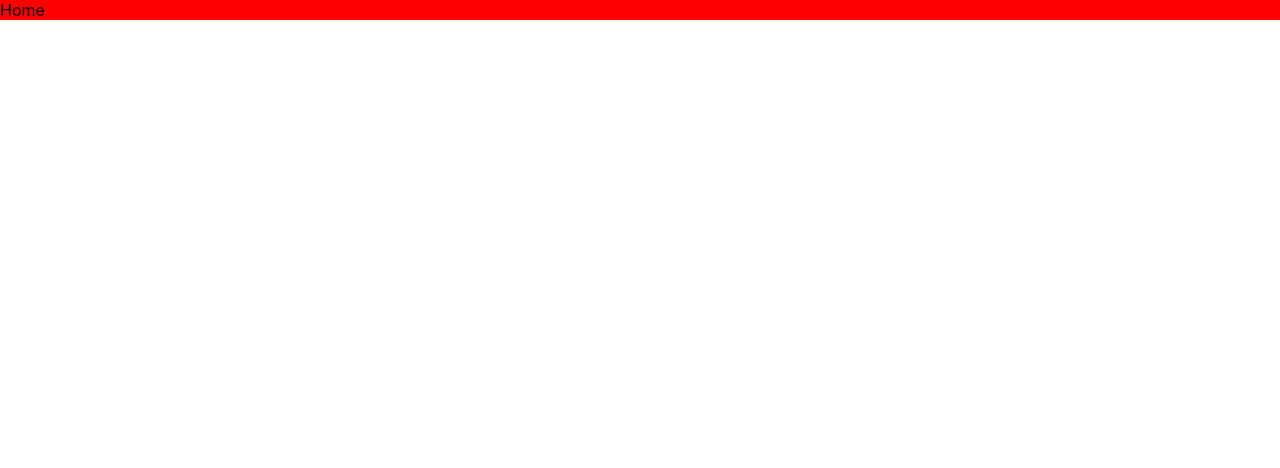
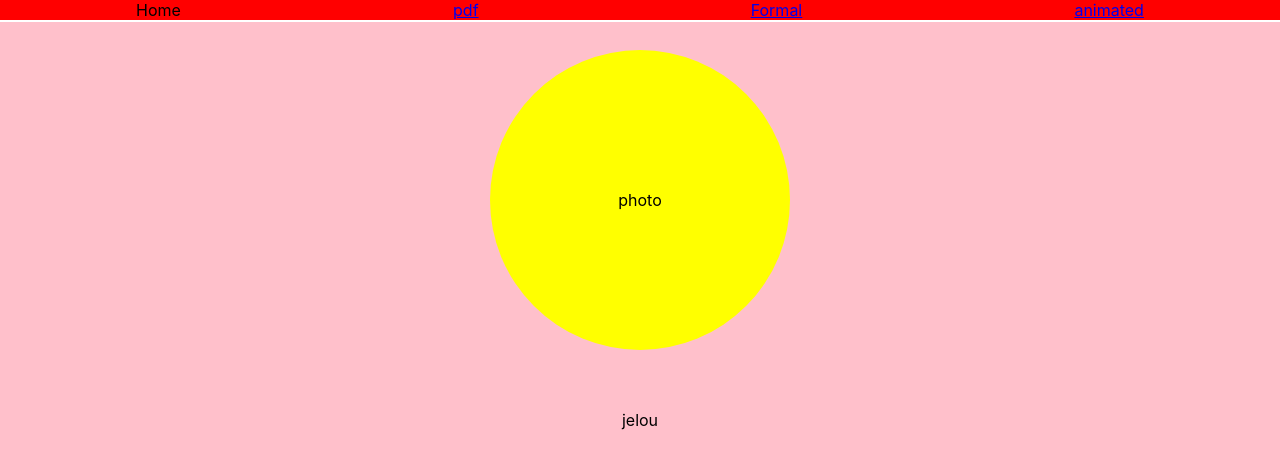
Before and after one commit to ulldecorb/cv-react, a React (Create React App) app in the folder cv/: page / in a window 1280 px wide. Shown: the top 468 px of the page. Built offline with nearby package versions, Linux system fonts and the light colour scheme; the HTML template or start-up script is replaced by a standard one.

Commit message:
Create html on home component

```diff
--- a/cv/src/components/home/home.css
+++ b/cv/src/components/home/home.css
@@ -1,4 +1,49 @@
-div {
+.home {
+  width: 100vw;
+  height: 100vh;
   background-color: red;
 }
+
+.home__navbar {
+  display: -webkit-box;
+  display: -ms-flexbox;
+  display: flex;
+  -ms-flex-pack: distribute;
+      justify-content: space-around;
+  outline: 2px solid white;
+}
+
+.home__profile-box {
+  height: 100%;
+  width: 100%;
+  background-color: pink;
+  display: -webkit-box;
+  display: -ms-flexbox;
+  display: flex;
+  -webkit-box-pack: center;
+      -ms-flex-pack: center;
+          justify-content: center;
+  -webkit-box-align: center;
+      -ms-flex-align: center;
+          align-items: center;
+}
+
+.profile-box__image {
+  height: 300px;
+  width: 300px;
+  border-radius: 50%;
+  background-color: yellow;
+  display: -webkit-box;
+  display: -ms-flexbox;
+  display: flex;
+  -webkit-box-pack: center;
+      -ms-flex-pack: center;
+          justify-content: center;
+  -webkit-box-align: center;
+      -ms-flex-align: center;
+          align-items: center;
+  position: absolute;
+  top: calc((100% / 4) - 150px);
+  left: calc((100% / 2) - 150px);
+}
 /*# sourceMappingURL=home.css.map */
--- a/cv/src/components/home/home.scss
+++ b/cv/src/components/home/home.scss
@@ -1,3 +1,39 @@
-div {
+.home {
+    width: 100vw;
+    height: 100vh;
     background-color: red;
+
+    &__navbar {
+        display: flex;
+        justify-content: space-around;
+        outline: 2px solid white;;
+    }
+
+    &__profile-box {
+
+        height: 100%;
+        width: 100%;
+        background-color: pink;
+
+        display: flex;
+        justify-content: center;
+        align-items: center;
+    }
 }
+
+.profile-box {
+    &__image {
+        height: 300px;
+        width: 300px;
+        border-radius: 50%;
+        background-color: yellow;
+
+        display: flex;
+        justify-content: center;
+        align-items: center;
+
+        position: absolute;
+        top: calc((100% / 4) - 150px);
+        left: calc((100% / 2) - 150px);
+    }
+}
--- a/cv/src/components/home/index.jsx
+++ b/cv/src/components/home/index.jsx
@@ -1,9 +1,31 @@
 import React from 'react';
+import { Link } from 'react-router-dom';
 import './home.css';
 
 function Home() {
   return (
-    <div>Home</div>
+    <main className="home">
+      <navbar className="home__navbar">
+        <div>Home</div>
+        <Link to="/pdf">pdf</Link>
+        <Link to="/formal">Formal</Link>
+        <Link to="/animated">animated</Link>
+      </navbar>
+      <section className="home__profile-box">
+        <article className="profile-box__image">
+          photo
+        </article>
+        <article className="profile-box__about">
+          jelou
+        </article>
+        <article className="profile-box__about" />
+        <article className="profile-box__languages" />
+        <article className="profile-box__work" />
+        <article className="profile-box__studies" />
+        <article className="profile-box__skills" />
+
+      </section>
+    </main>
   );
 }
 
```
